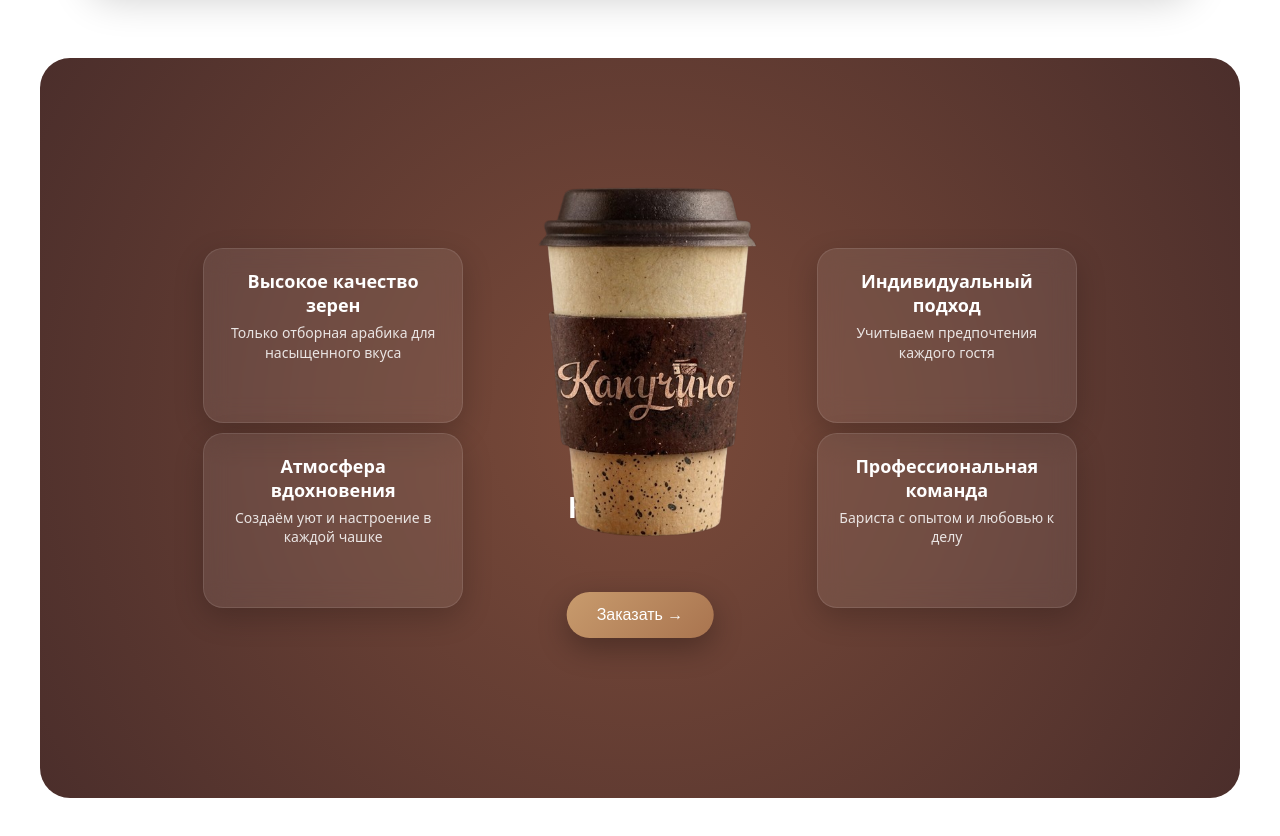
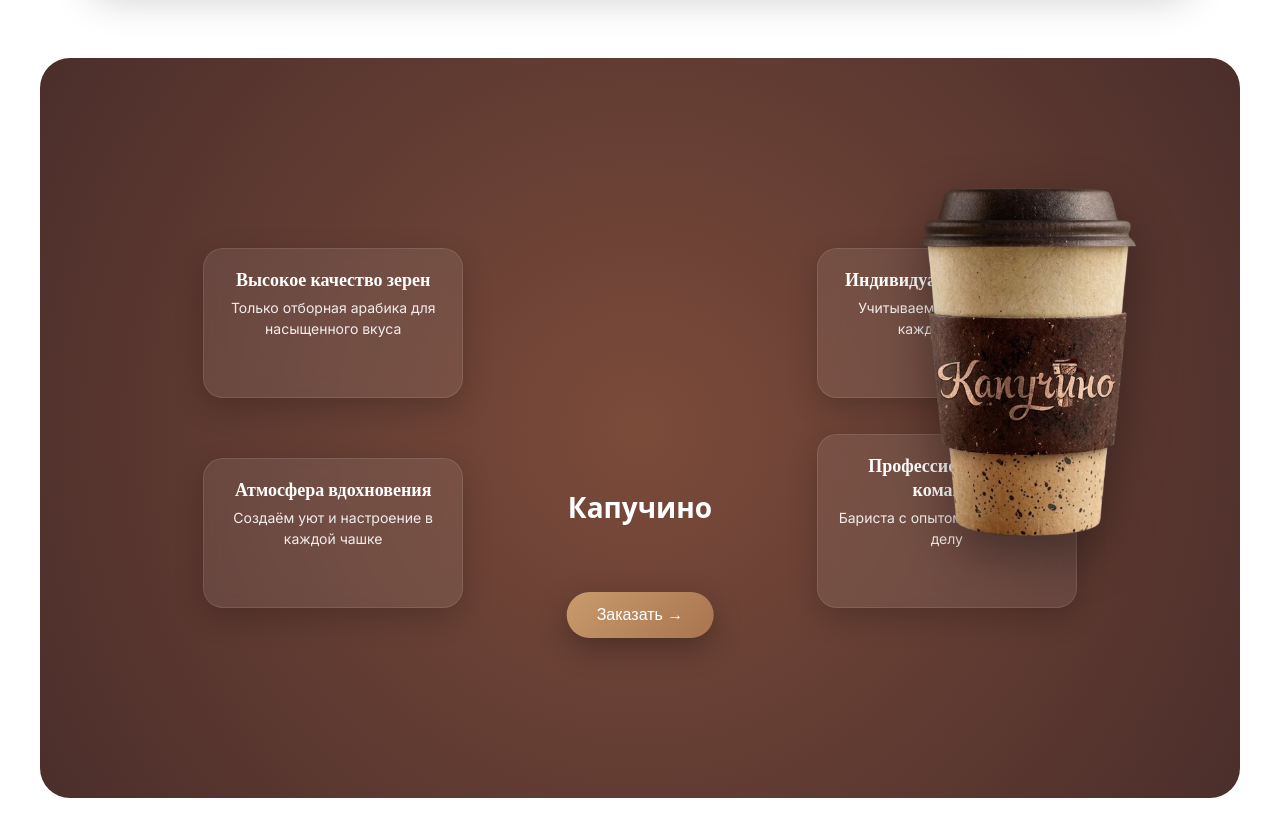
Before and after one commit to sinon2002/coffee-site-, a React (Vite) app: page / in a window 1280 px wide. Shown: the part 2360-3196 px from the top of the page. Built offline with nearby package versions, Linux system fonts and the light colour scheme.

Commit message:
Refactor TopMenu styles with new layout and design

```diff
--- a/src/components/TopMenu/TopMenu.module.css
+++ b/src/components/TopMenu/TopMenu.module.css
@@ -265,12 +265,28 @@ opacity: 1;
 
 /* ===== КОФЕ ===== */
 .coffee {
-  position: absolute;
+  position: relative;
   top: 32%; /* было 42 → не работало визуально */
   left: 50%;
   transform: translate(-50%, -50%);
   width: 280px;
-  z-index: 2;
+  z-index: 3;
+   filter: drop-shadow(0 20px 25px rgba(0,0,0,0.35));
+}
+/* ДОПОЛНИТЕЛЬНАЯ мягкая тень снизу */
+.coffee::after {
+  content: "";
+  position: absolute;
+  bottom: -20px;
+  left: 50%;
+  transform: translateX(-50%);
+
+  width: 120px;
+  height: 25px;
+
+  background: radial-gradient(circle, rgba(0,0,0,0.4), transparent);
+  border-radius: 50%;
+  z-index: -1;
 }
 
 /* ===== ЗАГОЛОВОК ===== */
@@ -300,6 +316,8 @@ opacity: 1;
   border: 1px solid rgba(255,255,255,0.1);
 
   transition: 0.3s;
+   backdrop-filter: blur(10px);
+   padding: 18px;
 }
 
 /* hover эффект */
@@ -336,14 +354,17 @@ opacity: 1;
 /* ===== ТЕКСТ ===== */
 .textBlock h4 {
   font-size: 18px;
-  font-weight: 600;
+  font-weight: 700;
   margin-bottom: 6px;
+ font-family: "Playfair Display", serif;
+  color: #fff;
 }
 
 .textBlock p {
   font-size: 14px;
-  color: rgba(255,255,255,0.85);
-  line-height: 1.4;
+  color: rgba(255,255,255,0.9);
+  line-height: 1.5;
+  font-family: "Inter", sans-serif;
 }
 
 .orderBtn {
```
